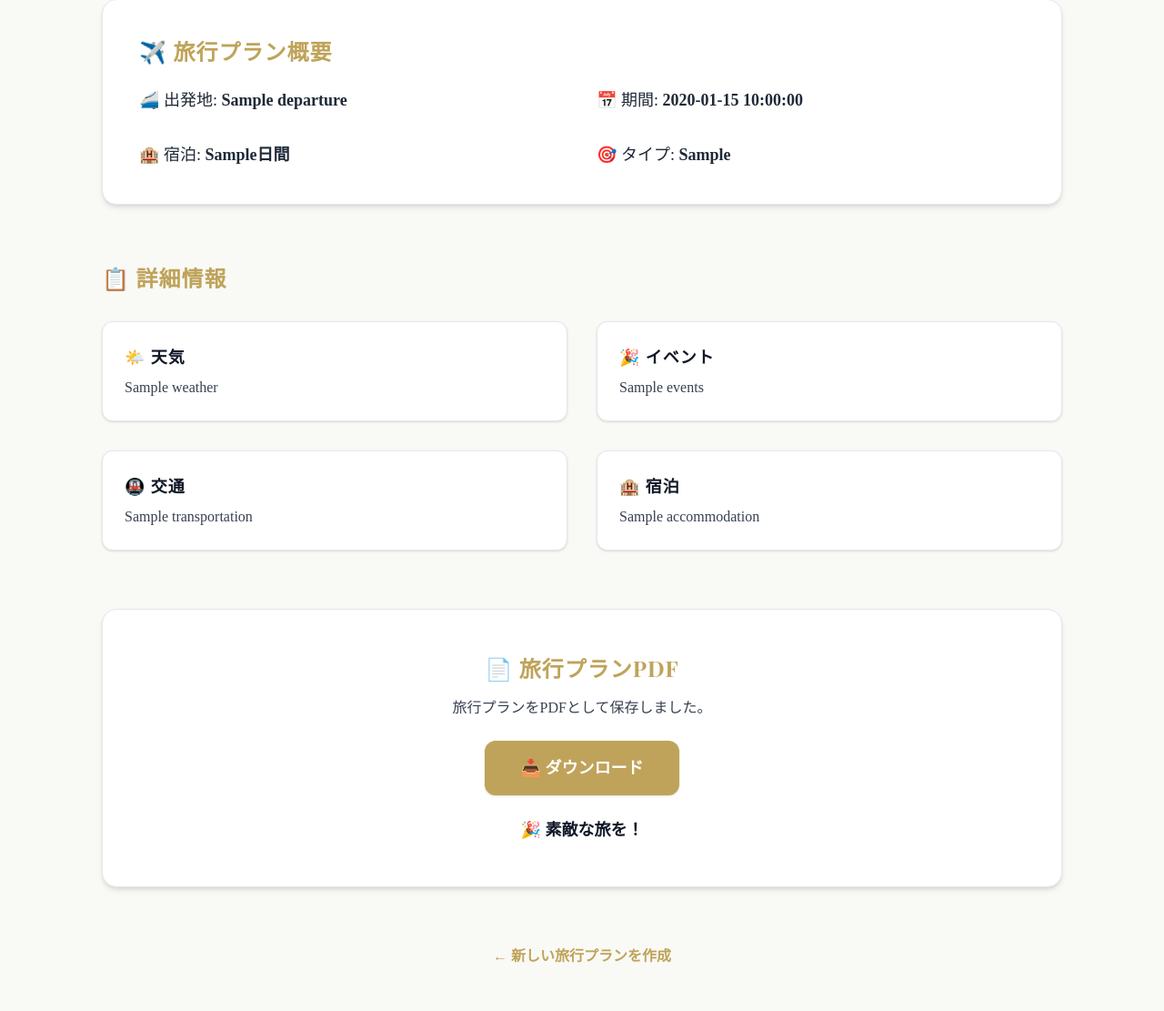
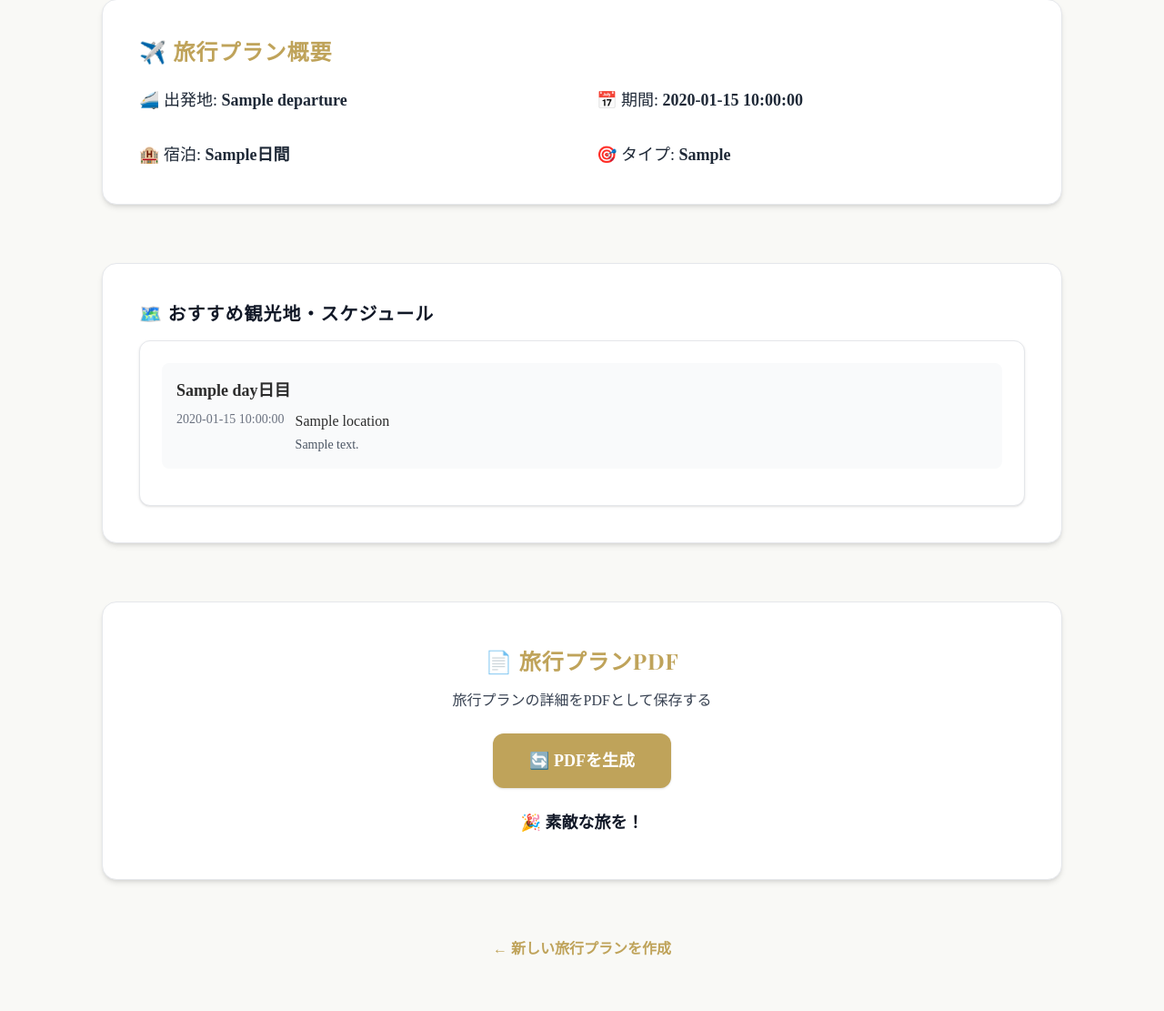
Before and after one commit to nnktm/TripGenie, a Flask app: template templates/display.html in a window 1280 px wide. Shown: the part 640-1751 px from the top of the page at 91% size. After the commit the page ends 1690 px from the top, so only its background shows below. Run offline with Flask 3, Linux system fonts and the light colour scheme; the template is opened without the code that fills it: most values are stand-ins (such as "Sample title", 1, 10 or a date in 2020); grey boxes marked "Sample" are stand-in pictures; some libraries are stand-ins or nearby versions.

Commit message:
pdf保存を分離

```diff
--- a/app.py
+++ b/app.py
@@ -134,9 +134,24 @@ def save_text_as_pdf(text: str, out_dir: str = "outputs_pdf", title: str = "LLM
     doc.build(story)
     return out_path
 
+def save_text_as_summary(text: str, out_dir: str = "outputs_summary", title: str = "LLM出力") -> str:
+    Path(out_dir).mkdir(parents=True, exist_ok=True)
+    head = _sanitize_filename((text or "output").splitlines()[0])
+    filename = f"{datetime.now():%Y%m%d-%H%M%S}_{head}.txt"
+    out_path = str(Path(out_dir) / filename)
+
+    with open(out_path, "w", encoding="utf-8") as f:
+        f.write(text)
+    return out_path
+
+
 # Function Calling から呼びやすい薄いラッパ
 def save_pdf(text: str, title: str = "LLM出力", out_dir: str = "outputs_pdf") -> dict:
     return {"path": save_text_as_pdf(text, out_dir=out_dir, title=title)}
+
+# === 要約ツール ===
+def save_summary(text: str, title: str = "LLM出力", out_dir: str = "outputs_summary") -> dict:
+    return {"path": save_text_as_summary(text, out_dir=out_dir, title=title)}
 
 # === Tavily 検索 ===
 def call_tavily_search(query, depth="basic", max_results=3, include_answer=False):
@@ -247,6 +262,23 @@ function_descriptions = [
     {
         "type": "function",
         "function": {
+            "name": "save_summary",
+            "description": "与えられたテキストを要約として保存し、保存先パスを返す。",
+            "parameters": {
+                "type": "object",
+                "properties": {
+                    "text":  {"type": "string", "description": "要約として保存する本文（日本語可）"},
+                    "title": {"type": "string", "description": "要約のタイトル", "default": "旅行プラン要約"},
+                    "out_dir": {"type": "string", "description": "保存先ディレクトリ", "default": "outputs_summary"}
+                },
+                "required": ["text"],
+                "additionalProperties": False
+            }
+        }
+    },
+    {
+        "type": "function",
+        "function": {
             "name": "save_pdf",
             "description": "与えられたテキストをPDFに保存し、保存先パスを返す。",
             "parameters": {
@@ -279,6 +311,12 @@ def execute_function(call):
                 args.get("include_answer", False),
             )
         }
+    if name == "save_summary":
+        return save_summary(
+            text=args.get("text", ""),
+            title=args.get("title", "旅行プラン要約"),
+            out_dir=args.get("out_dir", "outputs_summary"),
+        )
     if name == "save_pdf":
         return save_pdf(
             text=args.get("text", ""),
@@ -290,13 +328,14 @@ def execute_function(call):
 def run_agent(messages, tools, max_steps=5):
     """LLMに考えさせ→必要ならツールを実行→結果を渡して続き、を最大N回繰り返す。"""
     pdf_path = None
+    summary_path = None
     for step in range(max_steps):
         res = client.chat.completions.create(model="gpt-4o-mini", messages=messages, tools=tools)
         m = res.choices[0].message
 
         # ツール不要なら最終回答
         if not getattr(m, "tool_calls", None):
-            return m.content, pdf_path
+            return m.content, pdf_path, summary_path
 
         # 要求されたツールを全部こなして結果を返す
         messages.append(m.model_dump())  # LLMの"ツール使います"発言も履歴に残す
@@ -305,6 +344,9 @@ def run_agent(messages, tools, max_steps=5):
             # save_pdf の結果からパスを捕捉
             if call.function.name == "save_pdf" and isinstance(out, dict) and "path" in out:
                 pdf_path = out["path"]
+            # save_summary の結果からパスを捕捉
+            elif call.function.name == "save_summary" and isinstance(out, dict) and "path" in out:
+                summary_path = out["path"]
 
             messages.append(
                 {
@@ -314,7 +356,7 @@ def run_agent(messages, tools, max_steps=5):
                     "content": json.dumps(out, ensure_ascii=False)
                 }
             )
-    return "(ステップ上限に達しました)", pdf_path
+    return "(ステップ上限に達しました)", pdf_path, summary_path
 
 # === Flask ===
 app = Flask(__name__)
@@ -371,9 +413,9 @@ def display():
     system_msg = {"role": "system", "content": "あなたは旅行のプロです。指定された条件（出発地、目的地、宿泊日数、日付）に基づいて、実用的で詳細な旅行プランを作成してください。所要時間や移動時間、宿泊施設なども考慮してください。"}
 
     user_msg = {
-        "role": "user",
-        "content": f"""
-{travel_description}について以下を段階的に詳しく調べ、必要に応じてWeb検索ツールを使い、最後にPDFとして保存してください。
+         "role": "user",
+         "content": f"""
+{travel_description}について以下を段階的に詳しく調べ、必要に応じてWeb検索ツールを使い、最後に要約ツール(save_summary)を呼び出してください。
 
 旅行条件:
 - 目的地: {topic}
@@ -392,12 +434,12 @@ def display():
 ・スケジュールにある観光地の写真を3枚分調べる
 
 探索のヒント:
-- まずアウトラインを作り、次に不足点を補うために検索を行い、最終的にPDF保存ツール(save_pdf)を呼び出してください。
+- まずアウトラインを作り、次に不足点を補うために検索を行い、最終的に要約ツール(save_summary)を呼び出してください。
 - 日付に特化した情報（イベント、天気、営業時間など）を重視してください。
 - {stay_days}日間の旅程を考慮した、実現可能なスケジュールを作成してください。
 - どこの観光地に行くのかを明確かつ具体的にスケジュールを作成してください。
 - 移動時間も明記したスケジュールにしてください。
-- 最終的な回答は必ず上記のJSON形式で構造化してください。
+- 最終的な回答は人間が読みやすい形で作成してください。
 - 人間が読みやすい形で、以下の点に注意して作成してください：
   * 各日のスケジュールは時間順に整理
   * 移動時間と所要時間を明確に記載
@@ -406,8 +448,8 @@ def display():
   * 天候に応じた代替プランも提案
   * 予算の目安も含める
   * 注意事項や持ち物も具体的に記載
-"""
-    }
+ """
+     }
 
     # Tavilyの使い方をLLMに伝えるため、1度ツールの説明も埋め込んでおく（任意）
     tool_hint = {
@@ -419,13 +461,10 @@ def display():
     }
 
     messages = [system_msg, user_msg, tool_hint]
-    result_text, pdf_path = run_agent(messages, function_descriptions)
+    result_text, _, summary_path = run_agent(messages, function_descriptions)
 
+    # PDFは自動生成せず、displayページでのみ生成可能にする
     pdf_url = None
-    if pdf_path and Path(pdf_path).exists():
-        # ダウンロードリンクを作る
-        # /download/<filename> で配信
-        pdf_url = url_for("download_file", filename=Path(pdf_path).name)
 
     # 観光地の写真を取得
     photos_data = {}
@@ -492,6 +531,9 @@ def display():
         print(f"写真取得エラー: {str(e)}")
         photos_data = {}
 
+    # 検索結果から要約データを抽出
+    structured_data = extract_structured_data(result_text, topic, date_range, stay_days, departure)
+
     # travel_infoとstructured_dataを定義
     travel_info = {
         "departure": departure if departure else None,
@@ -505,7 +547,31 @@ def display():
                          pdf_url=pdf_url,
                          photos_data=photos_data,
                          travel_info=travel_info,
-                         destination=topic)
+                         destination=topic,
+                         structured_data=structured_data)
+
+@app.route("/generate_pdf", methods=["POST"])
+def generate_pdf():
+    """displayページからPDF生成リクエストを受け取る"""
+    data = request.get_json()
+    if not data or 'text' not in data:
+        return {"error": "テキストが提供されていません"}, 400
+
+    try:
+        # PDFを生成
+        pdf_path = save_text_as_pdf(
+            text=data['text'],
+            title=data.get('title', '旅行プラン'),
+            out_dir="outputs_pdf"
+        )
+
+        # ダウンロード用のURLを生成
+        pdf_url = url_for("download_file", filename=Path(pdf_path).name)
+
+        return {"success": True, "pdf_url": pdf_url, "filename": Path(pdf_path).name}
+    except Exception as e:
+        return {"error": f"PDF生成エラー: {str(e)}"}, 500
+
 
 @app.route("/download/<path:filename>")
 def download_file(filename):
@@ -519,16 +585,14 @@ def extract_structured_data(text, destination, date_range, stay_days, departure)
         data = {
             "summary": f"{destination}での{stay_days}日間の旅行プラン",
             "weather": extract_weather_info(text),
-            "events": extract_events_info(text),
+            "attractions": extract_attractions_info(text),
+            "trends": extract_trends_info(text),
             "schedule": [],
             "transportation": extract_transportation_info(text, departure, destination),
             "accommodation": extract_accommodation_info(text, stay_days),
             "tips": extract_tips_info(text),
             "sections": []  # セクション別の内容を追加
         }
-
-        # テキストをセクション別に分割
-        data["sections"] = extract_sections_from_text(text, destination, stay_days)
 
         # 日付ごとのスケジュールを抽出
         data["schedule"] = extract_detailed_schedule(text, destination, date_range, stay_days)
@@ -539,7 +603,8 @@ def extract_structured_data(text, destination, date_range, stay_days, departure)
         return {
             "summary": f"{destination}での{stay_days}日間の旅行プラン",
             "weather": "天気情報",
-            "events": "イベント情報",
+            "attractions": "観光地・アクティビティ情報",
+            "trends": "トレンド・おすすめスポット情報",
             "schedule": [{
                 "day": 1,
                 "date": date_range,
@@ -568,17 +633,29 @@ def extract_weather_info(text):
 
     return "天気情報が含まれています"
 
-def extract_events_info(text):
-    """イベント情報を抽出"""
-    event_keywords = ["イベント", "祭り", "催し", "特別", "期間限定", "開催"]
+def extract_attractions_info(text):
+    """観光地・アクティビティ情報を抽出"""
+    attraction_keywords = ["観光地", "名所", "寺", "神社", "公園", "美術館", "博物館", "城", "温泉", "レストラン", "カフェ", "ショップ", "アクティビティ", "体験"]
     lines = text.split('\n')
 
     for line in lines:
-        if any(keyword in line for keyword in event_keywords):
+        if any(keyword in line for keyword in attraction_keywords):
             if len(line.strip()) > 5:
                 return line.strip()
 
-    return "イベント情報が含まれています"
+    return "観光地・アクティビティ情報が含まれています"
+
+def extract_trends_info(text):
+    """トレンド・おすすめスポット情報を抽出"""
+    trend_keywords = ["トレンド", "おすすめ", "人気", "最新", "話題", "注目", "流行", "ベスト", "ランキング"]
+    lines = text.split('\n')
+
+    for line in lines:
+        if any(keyword in line for keyword in trend_keywords):
+            if len(line.strip()) > 5:
+                return line.strip()
+
+    return "トレンド・おすすめスポット情報が含まれています"
 
 def extract_transportation_info(text, departure, destination):
     """交通手段情報を抽出"""
@@ -648,20 +725,18 @@ def extract_detailed_schedule(text, destination, date_range, stay_days):
 
         # 時間情報を含む行を活動として抽出
         if any(keyword in line for keyword in ['時', '分', 'AM', 'PM', '午前', '午後', '〜', 'から']):
-            location = extract_location(line, destination)
-            time_info = extract_time(line)
             details = extract_activity_details(line)
 
             current_activities.append({
-                "time": time_info,
-                "location": location,
+                "time": line,
+                "location": destination,
                 "activity": line,
                 "details": details
             })
         # 観光地やスポット名が含まれる行も抽出
         elif any(keyword in line for keyword in ['寺', '神社', '公園', '美術館', '博物館', '城', '駅', '通り', '市場',
-    'タワー', 'ビル', 'センター', 'プラザ', 'モール', '広場', '橋', '川',
-    '山', '海', '湖', '温泉', 'レストラン', 'カフェ', 'ショップ']):
+            'タワー', 'ビル', 'センター', 'プラザ', 'モール', '広場', '橋', '川',
+            '山', '海', '湖', '温泉', 'レストラン', 'カフェ', 'ショップ']):
             if line and len(line) > 3:
                 current_activities.append({
                     "time": "時間未定",
--- a/templates/display.html
+++ b/templates/display.html
@@ -16,7 +16,9 @@
         color: #2c2c2c;
         line-height: 1.9;
       }
-      h1, h2, h3 {
+      h1,
+      h2,
+      h3 {
         font-family: "Playfair Display", "Noto Serif JP", serif;
         letter-spacing: 1px;
         color: #2a2a2a;
@@ -33,7 +35,7 @@
     <div class="max-w-6xl mx-auto p-12">
       <!-- ヘッダー -->
       <h1 class="text-4xl md:text-5xl font-bold mb-16 text-center accent">
-         あなたの旅行プラン
+        あなたの旅行プラン
       </h1>
 
       <!-- 写真ギャラリー -->
@@ -45,8 +47,9 @@
           📸 {{ destination }} の写真
         </h2>
         <div class="grid grid-cols-1 md:grid-cols-3 gap-8">
-          {% set photo_count = 0 %} {% for location, photos in photos_data.items()
-          %} {% for photo in photos %} {% if photo_count < 3 %}
+          {% set photo_count = 0 %} {% for location, photos in
+          photos_data.items() %} {% for photo in photos %} {% if photo_count < 3
+          %}
           <div
             class="group rounded-xl overflow-hidden bg-white border border-gray-200 hover:shadow-lg transition"
           >
@@ -88,11 +91,13 @@
         >
           {% if travel_info.departure %}
           <div>
-            🚄 出発地: <span class="font-semibold">{{ travel_info.departure }}</span>
+            🚄 出発地:
+            <span class="font-semibold">{{ travel_info.departure }}</span>
           </div>
           {% endif %}
           <div>
-            📅 期間: <span class="font-semibold">{{ travel_info.date_range }}</span>
+            📅 期間:
+            <span class="font-semibold">{{ travel_info.date_range }}</span>
           </div>
           <div>
             🏨 宿泊:
@@ -106,47 +111,86 @@
       </section>
       {% endif %}
 
-      <!-- 詳細情報 -->
-      {% if structured_data %}
-      <section class="mb-16">
-        <h2 class="text-2xl font-bold mb-8 accent">📋 詳細情報</h2>
-        <div class="grid grid-cols-1 md:grid-cols-2 gap-8">
-          <div class="bg-white rounded-xl shadow p-6 border border-gray-200">
-            <h3 class="text-lg font-semibold mb-2 text-gray-900">🌤️ 天気</h3>
-            <p class="text-gray-700">{{ structured_data.weather }}</p>
+      <!-- おすすめ観光地 -->
+      {% if structured_data.schedule %}
+      <section
+        class="mb-16 bg-white shadow-md rounded-2xl p-10 border border-gray-200"
+      >
+        <h3 class="text-xl font-semibold mb-4 text-gray-900">
+          🗺️ おすすめ観光地・スケジュール
+        </h3>
+        <div class="bg-white rounded-xl shadow p-6 border border-gray-200">
+          {% for day_schedule in structured_data.schedule %}
+          <div class="mb-4 p-4 bg-gray-50 rounded-lg">
+            <h4 class="font-semibold text-lg mb-2">
+              {{ day_schedule.day }}日目
+            </h4>
+            {% if day_schedule.activities %}
+            <ul class="space-y-2">
+              {% for activity in day_schedule.activities %}
+              <li class="flex items-start gap-3">
+                <span class="text-sm text-gray-500 min-w-[80px]"
+                  >{{ activity.time }}</span
+                >
+                <div>
+                  <span class="font-medium">{{ activity.location }}</span>
+                  {% if activity.details %}
+                  <p class="text-sm text-gray-600 mt-1">
+                    {{ activity.details }}
+                  </p>
+                  {% endif %}
+                </div>
+              </li>
+              {% endfor %}
+            </ul>
+            {% else %}
+            <p class="text-gray-600">
+              詳細なスケジュールは本文をご確認ください
+            </p>
+            {% endif %}
           </div>
-          <div class="bg-white rounded-xl shadow p-6 border border-gray-200">
-            <h3 class="text-lg font-semibold mb-2 text-gray-900">🎉 イベント</h3>
-            <p class="text-gray-700">{{ structured_data.events }}</p>
-          </div>
-          <div class="bg-white rounded-xl shadow p-6 border border-gray-200">
-            <h3 class="text-lg font-semibold mb-2 text-gray-900">🚇 交通</h3>
-            <p class="text-gray-700">{{ structured_data.transportation }}</p>
-          </div>
-          <div class="bg-white rounded-xl shadow p-6 border border-gray-200">
-            <h3 class="text-lg font-semibold mb-2 text-gray-900">🏨 宿泊</h3>
-            <p class="text-gray-700">{{ structured_data.accommodation }}</p>
-          </div>
+          {% endfor %}
         </div>
       </section>
       {% endif %}
 
-      <!-- PDFダウンロード -->
-      {% if pdf_url %}
+      <!-- PDF生成・ダウンロード -->
       <section
         class="mb-16 text-center bg-white rounded-2xl p-12 shadow-md border border-gray-200"
       >
         <h3 class="text-2xl font-bold mb-4 accent">📄 旅行プランPDF</h3>
-        <p class="mb-6 text-gray-700">旅行プランをPDFとして保存しました。</p>
-        <a
-          href="{{ pdf_url }}"
-          class="inline-block bg-[#bfa35a] text-white text-lg font-semibold px-10 py-4 rounded-xl shadow hover:bg-[#a88f4d] transition"
+        <p class="mb-6 text-gray-700">旅行プランの詳細をPDFとして保存する</p>
+
+        <!-- PDF生成ボタン -->
+        <button
+          id="generatePdfBtn"
+          class="inline-block bg-[#bfa35a] text-white text-lg font-semibold px-10 py-4 rounded-xl shadow hover:bg-[#a88f4d] transition cursor-pointer"
         >
-          📥 ダウンロード
-        </a>
+          🔄 PDFを生成
+        </button>
+
+        <!-- PDFダウンロードリンク（生成後に表示） -->
+        <div id="pdfDownloadSection" class="hidden mt-6">
+          <a
+            id="pdfDownloadLink"
+            href="#"
+            class="inline-block bg-green-600 text-white text-lg font-semibold px-10 py-4 rounded-xl shadow hover:bg-green-700 transition"
+          >
+            📥 PDFをダウンロード
+          </a>
+          <p class="mt-4 text-sm text-gray-600">PDFが正常に生成されました</p>
+        </div>
+
+        <!-- エラーメッセージ -->
+        <div
+          id="pdfError"
+          class="hidden mt-4 p-4 bg-red-100 text-red-700 rounded-lg"
+        >
+          <p>PDF生成中にエラーが発生しました。もう一度お試しください。</p>
+        </div>
+
         <p class="mt-6 text-lg text-gray-900 font-bold">🎉 素敵な旅を！</p>
       </section>
-      {% endif %}
 
       <!-- 戻るリンク -->
       <div class="text-center mt-12">
@@ -158,5 +202,79 @@
         </a>
       </div>
     </div>
+
+    <!-- PDF生成用のJavaScript -->
+    <script>
+      document.addEventListener("DOMContentLoaded", function () {
+        console.log("DOMContentLoaded イベントが発火しました");
+
+        const generatePdfBtn = document.getElementById("generatePdfBtn");
+        const pdfDownloadSection =
+          document.getElementById("pdfDownloadSection");
+        const pdfDownloadLink = document.getElementById("pdfDownloadLink");
+        const pdfError = document.getElementById("pdfError");
+
+        console.log("PDF生成ボタン:", generatePdfBtn);
+        console.log("PDFダウンロードセクション:", pdfDownloadSection);
+        console.log("PDFダウンロードリンク:", pdfDownloadLink);
+        console.log("PDFエラー:", pdfError);
+
+        // 旅行プランのテキストを取得（結果表示部分から）
+        const resultText = `{{ result_text | safe }}`;
+        console.log("結果テキスト:", resultText);
+
+        if (generatePdfBtn) {
+          generatePdfBtn.addEventListener("click", async function () {
+            console.log("PDF生成ボタンがクリックされました");
+
+            // ボタンを無効化してローディング状態に
+            generatePdfBtn.disabled = true;
+            generatePdfBtn.textContent = "🔄 生成中...";
+            generatePdfBtn.classList.add("opacity-50");
+
+            // エラーメッセージを非表示
+            pdfError.classList.add("hidden");
+
+            try {
+              const response = await fetch("/generate_pdf", {
+                method: "POST",
+                headers: {
+                  "Content-Type": "application/json",
+                },
+                body: JSON.stringify({
+                  text: resultText,
+                  title: "{{ destination }}旅行プラン",
+                }),
+              });
+
+              const data = await response.json();
+
+              if (data.success) {
+                // PDF生成成功
+                pdfDownloadLink.href = data.pdf_url;
+                pdfDownloadSection.classList.remove("hidden");
+                generatePdfBtn.classList.add("hidden"); // 生成ボタンを非表示
+              } else {
+                // エラーが発生
+                throw new Error(data.error || "PDF生成に失敗しました");
+              }
+            } catch (error) {
+              console.error("PDF生成エラー:", error);
+              pdfError.classList.remove("hidden");
+              pdfError.querySelector(
+                "p"
+              ).textContent = `PDF生成中にエラーが発生しました: ${error.message}`;
+
+              // ボタンを元の状態に戻す
+              generatePdfBtn.disabled = false;
+              generatePdfBtn.textContent = "🔄 PDFを生成";
+              generatePdfBtn.classList.remove("opacity-50");
+            }
+          });
+        } else {
+          console.error("PDF生成ボタンが見つかりません");
+        }
+      });
+    </script>
   </body>
 </html>
```
Also changed, not shown: 1 other file.
